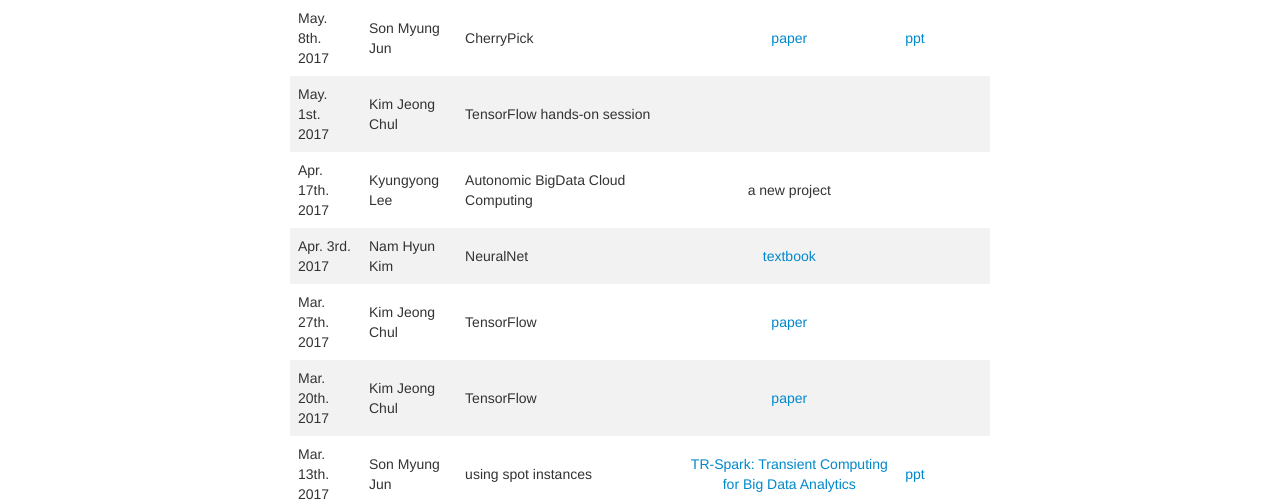
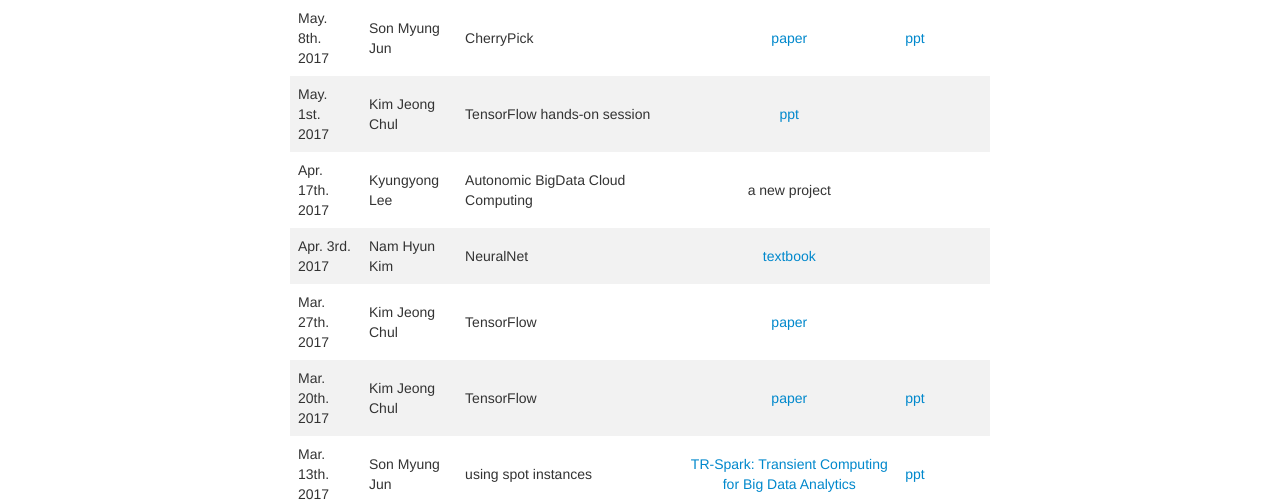
Before and after one commit to ddps-lab/kmu-bigdata.github.io, a Jekyll site: the page built from seminar/index.md, in a window 1280 px wide. Shown: the part 393-895 px from the top of the page. Built offline with Jekyll 4.4.1, drawn with Linux system fonts in a browser that asks for light colours.

Commit message:
Update index.md

```diff
--- a/seminar/index.md
+++ b/seminar/index.md
@@ -12,11 +12,11 @@
 | May. 22th. 2017 | Namhyun |Using Spark on GPUs | [paper](http://conferences.computer.org/pdswdiscs/2016/papers/5216a025.pdf) | |
 | May. 15th. 2017 | Sara | C-Fuzzy Decision Tree| [paper](http://dl.acm.org/citation.cfm?id=2169836) | |
 | May. 8th. 2017 | Son Myung Jun | CherryPick | [paper](https://www.usenix.org/system/files/conference/nsdi17/nsdi17-alipourfard.pdf)| [ppt](https://docs.google.com/presentation/d/1FwFtsm5P0S01dMM7pK2nY_V_5qOkFndom6L5nKYu7Mo/edit?usp=sharing)|
-| May. 1st. 2017 | Kim Jeong Chul | TensorFlow hands-on session| | |
+| May. 1st. 2017 | Kim Jeong Chul | TensorFlow hands-on session| [ppt](https://docs.google.com/presentation/d/1s8lIqARuRHa6rxAiVIxnzD_8hnS7Fs-eCQL_6IRfaH4/edit?usp=sharing) | |
 | Apr. 17th. 2017 | Kyungyong Lee | Autonomic BigData Cloud Computing | a new project| |
 | Apr. 3rd. 2017 | Nam Hyun Kim | NeuralNet | [textbook](http://neuralnetworksanddeeplearning.com/) | |
 | Mar. 27th. 2017 | Kim Jeong Chul | TensorFlow | [paper](https://www.usenix.org/system/files/conference/osdi16/osdi16-abadi.pdf) | |
-| Mar. 20th. 2017 | Kim Jeong Chul | TensorFlow | [paper](https://www.usenix.org/system/files/conference/osdi16/osdi16-abadi.pdf) | |
+| Mar. 20th. 2017 | Kim Jeong Chul | TensorFlow | [paper](https://www.usenix.org/system/files/conference/osdi16/osdi16-abadi.pdf) | [ppt](https://docs.google.com/presentation/d/1xZ8jrBzPRNpX2okp0lNNl79NQHmxBEEXiBr7cOk9QAk/edit?usp=sharing) |
 | Mar. 13th. 2017 | Son Myung Jun | using spot instances | [TR-Spark: Transient Computing for Big Data Analytics](http://dl.acm.org/citation.cfm?id=2987576) |[ppt](https://drive.google.com/file/d/0B93gDq1ZuFfud2hBcVM2TVFpSkU/view?usp=sharing)|
 | Mar. 6th. 2017 | Sara ALKharif | spot instance pricing | [Characterizing spot price dynamics in public cloud environments]( http://www.sciencedirect.com/science/article/pii/S0167739X12001483)|[ppt](https://drive.google.com/open?id=0ByOPgARQ0MBmajBZbzdhT3ZEdEE)|
 | Feb. 22th. 2017 | Kim Jeong Chul | SparkNet| [paper](https://amplab.cs.berkeley.edu/projects/sparknet/), [YahooHadoop-1](http://yahoohadoop.tumblr.com/post/129872361846/large-scale-distributed-deep-learning-on-hadoop), [YahooHadoop-2](http://yahoohadoop.tumblr.com/post/139916563586/caffeonspark-open-sourced-for-distributed-deep), [TensorFrame](https://www.youtube.com/watch?v=08mrnJxcIWw) | [ppt](https://docs.google.com/presentation/d/1WBPDKzWzgXxKPdAPduBeAIzXzc0UFn7iqm8jz4jSFJc/edit?usp=sharing) |
```
